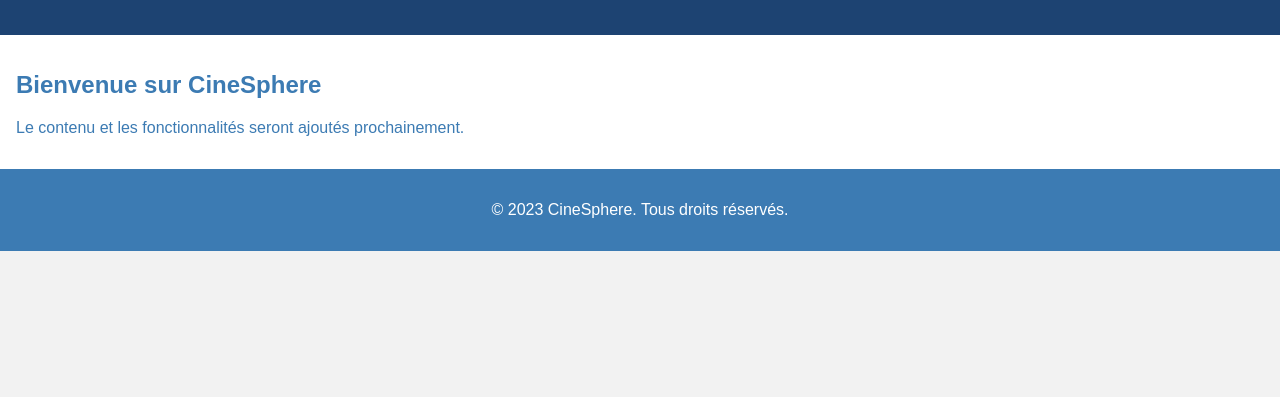
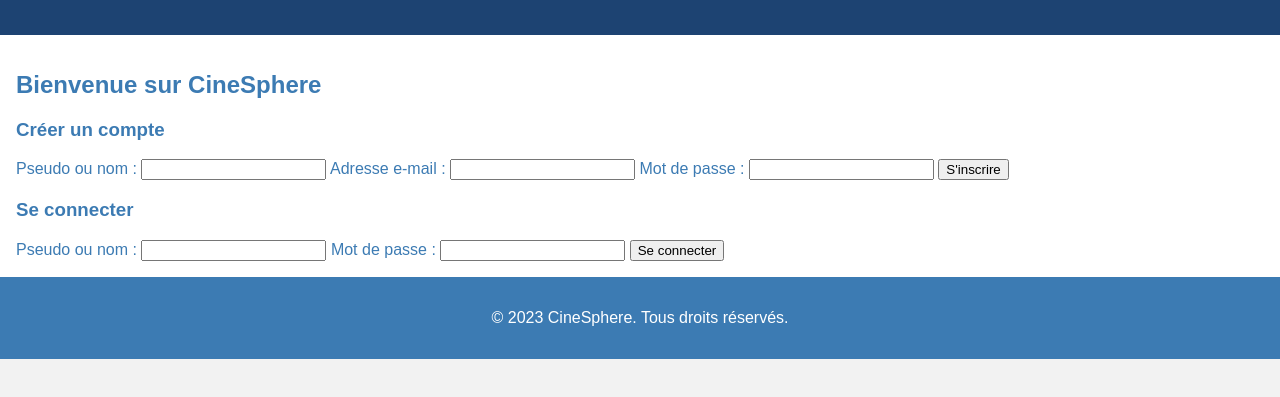
Before and after one commit to ThibaultG94/cinesphere, a plain HTML site: page index.html in a window 1280 px wide. Shown: the part 77-474 px from the top of the page. Drawn offline with Linux system fonts and the light colour scheme.

Commit message:
form html + style.css

```diff
--- a/index.html
+++ b/index.html
@@ -4,31 +4,8 @@
 		<meta charset="UTF-8" />
 		<meta name="viewport" content="width=device-width, initial-scale=1.0" />
 		<title>CineSphere</title>
-		<style>
-			body {
-				font-family: Arial, sans-serif;
-				margin: 0;
-				padding: 0;
-				background-color: #f2f2f2;
-			}
-			header {
-				background-color: #1d4372;
-				color: white;
-				text-align: center;
-				padding: 1rem;
-			}
-			main {
-				padding: 1rem;
-				background-color: #ffffff;
-				color: #3c7bb3;
-			}
-			footer {
-				background-color: #3c7bb3;
-				color: white;
-				text-align: center;
-				padding: 1rem;
-			}
-		</style>
+		<link rel="stylesheet" href="style.css" />
+		<script src="script.js" defer></script>
 	</head>
 	<body>
 		<header>
@@ -36,9 +13,27 @@
 		</header>
 		<main>
 			<h2>Bienvenue sur CineSphere</h2>
-			<p>
-				Le contenu et les fonctionnalités seront ajoutés prochainement.
-			</p>
+			<div id="auth">
+				<h3>Créer un compte</h3>
+				<form id="signup-form">
+					<label for="signup-username">Pseudo ou nom :</label>
+					<input type="text" id="signup-username" required />
+					<label for="signup-email">Adresse e-mail :</label>
+					<input type="email" id="signup-email" required />
+					<label for="signup-password">Mot de passe :</label>
+					<input type="password" id="signup-password" required />
+					<button type="submit">S'inscrire</button>
+				</form>
+
+				<h3>Se connecter</h3>
+				<form id="login-form">
+					<label for="login-username">Pseudo ou nom :</label>
+					<input type="text" id="login-username" required />
+					<label for="login-password">Mot de passe :</label>
+					<input type="password" id="login-password" required />
+					<button type="submit">Se connecter</button>
+				</form>
+			</div>
 		</main>
 		<footer>
 			<p>&copy; 2023 CineSphere. Tous droits réservés.</p>
--- /dev/null
+++ b/style.css
@@ -0,0 +1,24 @@
+body {
+	font-family: Arial, sans-serif;
+	color: #333;
+	margin: 0;
+	padding: 0;
+	background-color: #f2f2f2;
+}
+header {
+	background-color: #1d4372;
+	color: white;
+	text-align: center;
+	padding: 1rem;
+}
+main {
+	padding: 1rem;
+	background-color: #ffffff;
+	color: #3c7bb3;
+}
+footer {
+	background-color: #3c7bb3;
+	color: white;
+	text-align: center;
+	padding: 1rem;
+}
```
Also changed, not shown: 1 other file.
